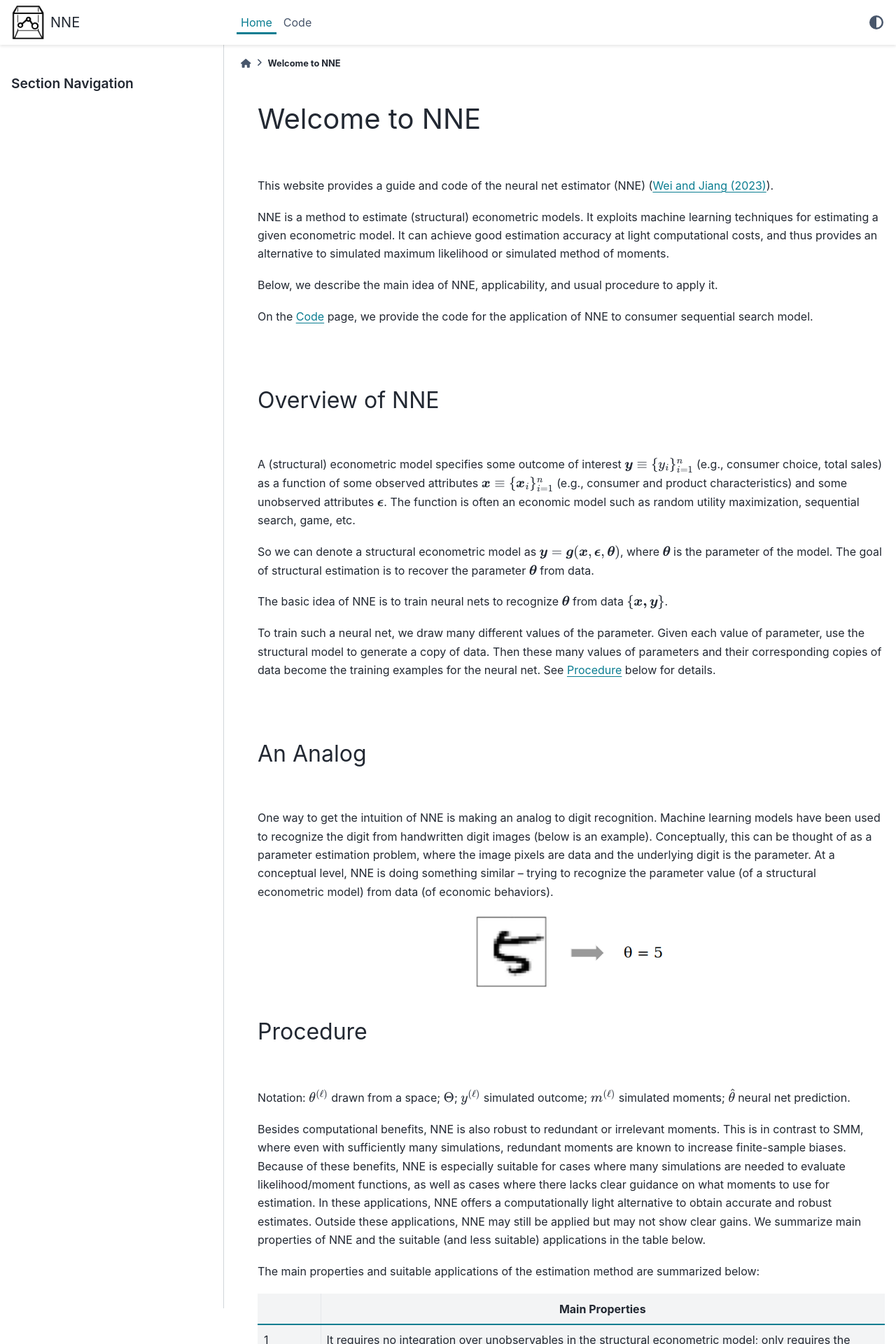
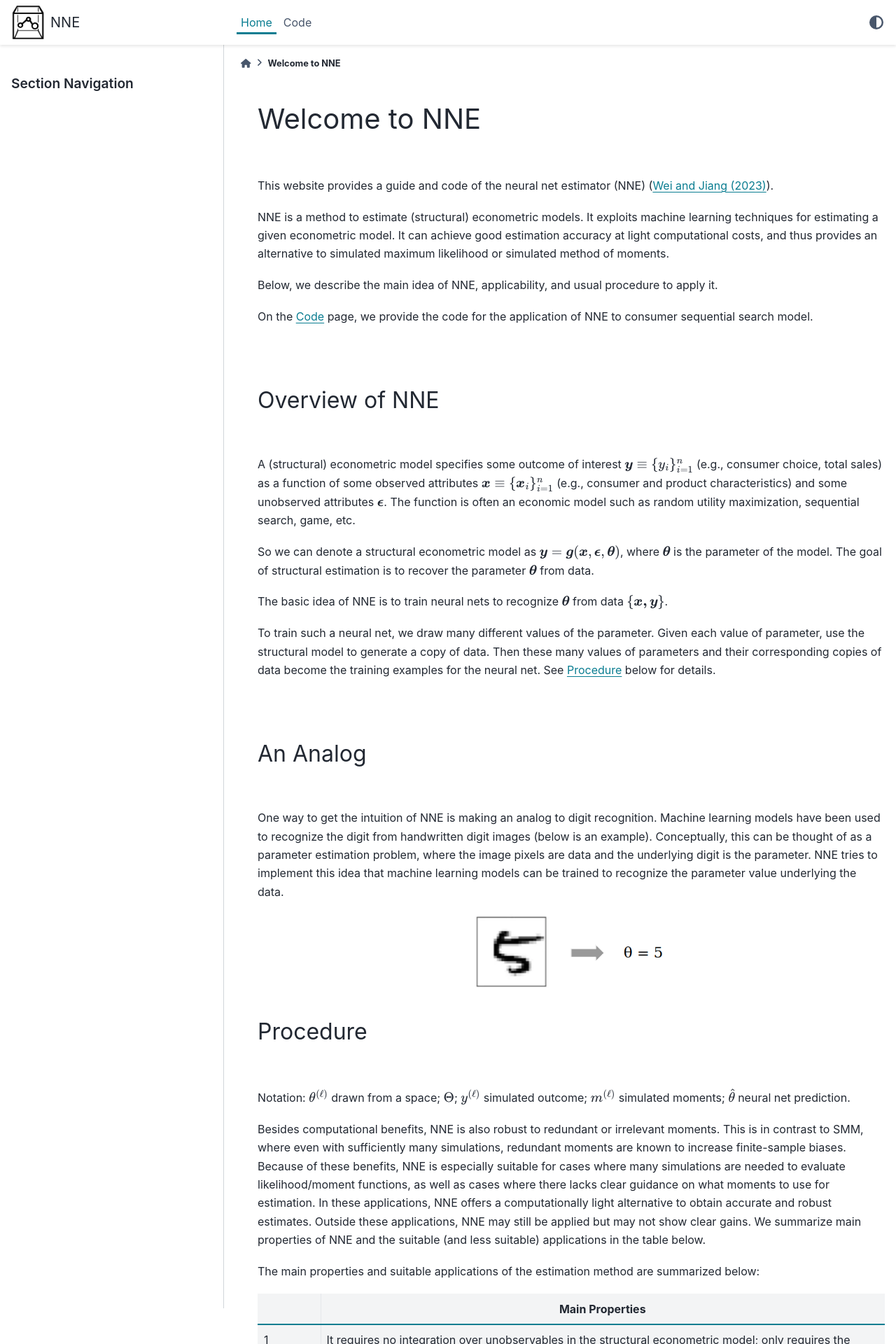
Before and after one commit to nnehome/nnehome.github.io, a Sphinx documentation site: the page built from docs/source/home/home.rst, in a window 1280 px wide. Shown: the top 1920 px of the page at 70% size. Built offline with Sphinx 7.4.7 and the PyData theme 0.15.4, drawn with Linux system fonts in a browser that asks for light colours.

Commit message:
some change

```diff
--- a/docs/source/home/home.rst
+++ b/docs/source/home/home.rst
@@ -35,7 +35,7 @@ To train such a neural net, we draw many different values of the parameter. Give
 An Analog
 ---------------
 |
-One way to get the intuition of NNE is making an analog to digit recognition. Machine learning models have been used to recognize the digit from handwritten digit images (below is an example). Conceptually, this can be thought of as a parameter estimation problem, where the image pixels are data and the underlying digit is the parameter. At a conceptual level, NNE is doing something similar -- trying to recognize the parameter value (of a structural econometric model) from data (of economic behaviors).
+One way to get the intuition of NNE is making an analog to digit recognition. Machine learning models have been used to recognize the digit from handwritten digit images (below is an example). Conceptually, this can be thought of as a parameter estimation problem, where the image pixels are data and the underlying digit is the parameter. NNE tries to implement this idea that machine learning models can be trained to recognize the parameter value underlying the data.
 
 .. image:: digit_rec.png
   :scale: 70%
```
